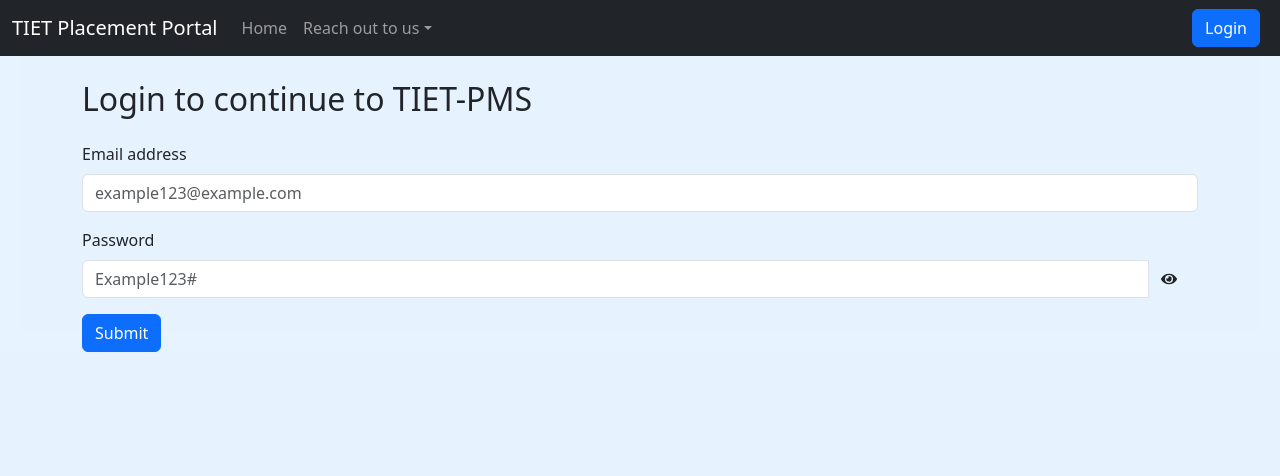
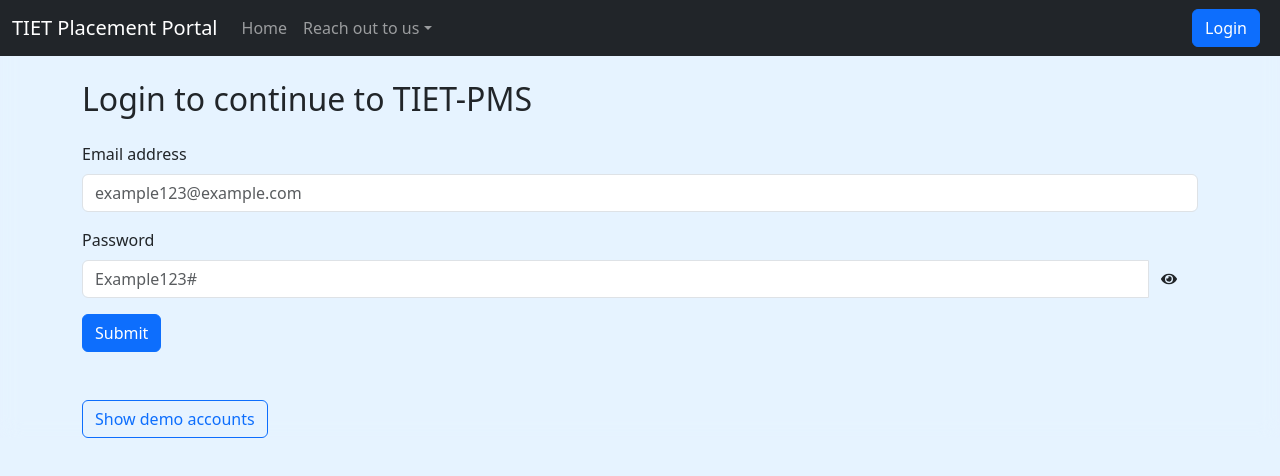
Before and after one commit to SamdeepSharma/TIET-Placement-Portal-SE-Project, a React (Vite) app: page /login in a window 1280 px wide. Shown: the top 476 px of the page. Built offline with nearby package versions, Linux system fonts and the light colour scheme.

Commit message:
added demo accounts

```diff
--- a/src/components/Login.jsx
+++ b/src/components/Login.jsx
@@ -1,7 +1,7 @@
 /* eslint-disable react-hooks/exhaustive-deps */
 import { useNavigate } from "react-router-dom"
 import { toast } from 'react-toastify';
-import { useForm } from 'react-hook-form';
+import { set, useForm } from 'react-hook-form';
 import { FaEye, FaEyeSlash } from 'react-icons/fa';
 import { useState, useEffect } from "react";
 
@@ -22,6 +22,8 @@
   const togglePasswordVisibility = () => {
     setShowPassword(!showPassword);
   };
+
+  const [toggleDemo, setToggleDemo] = useState(false)
 
   const onSubmit = async (data) => {
     try {
@@ -80,6 +82,7 @@
   }
 }
 
+
 return (
   <div className="container">
     <h2 className="my-4">Login to continue to TIET-PMS</h2>
@@ -135,6 +138,21 @@
 
       <button type="submit" className="btn btn-primary">Submit</button>
     </form>
+
+    <div>
+      <button onClick={()=>{setToggleDemo(!toggleDemo)}} className="mt-5 btn btn-outline-primary">{toggleDemo ? <span>Hide</span>:<span>Show</span>} demo accounts</button>
+      <div className={`my-5  ${toggleDemo ? "" : "d-none"}`}>
+        <h5 className="my-3">Since only colleges can register students in this placement portal, we have provided some demo accounts for you to test out our website.</h5>
+        Admin Demo Username: samdeep51@gmail.com
+        <br />
+        Admin Demo Password: sam12345
+        <br />
+        <br />
+        Student Demo Username: samdeep55@gmail.com
+        <br />
+        Student Demo Password: sam12345
+      </div>
+    </div>
   </div>
 )
 }
```
Also changed, not shown: 1 other file (tests, documents, lock files or other folders).
